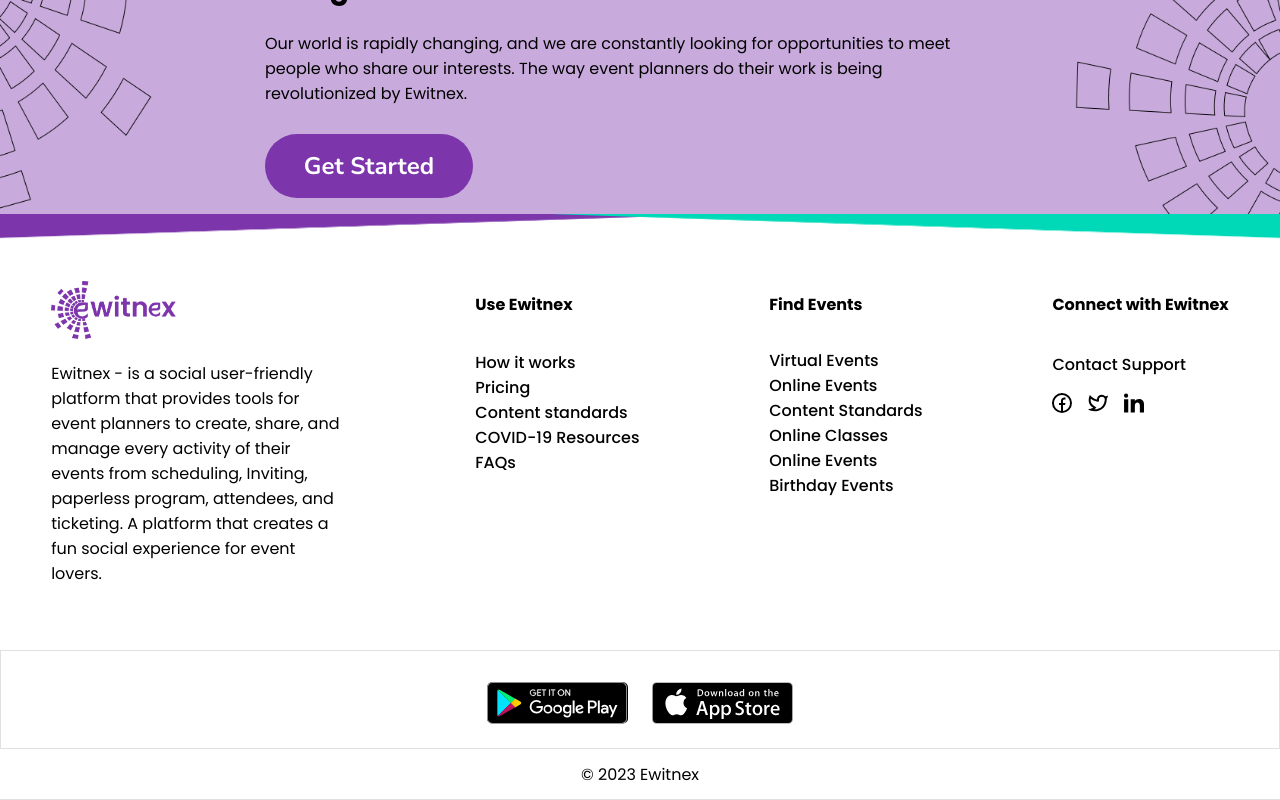
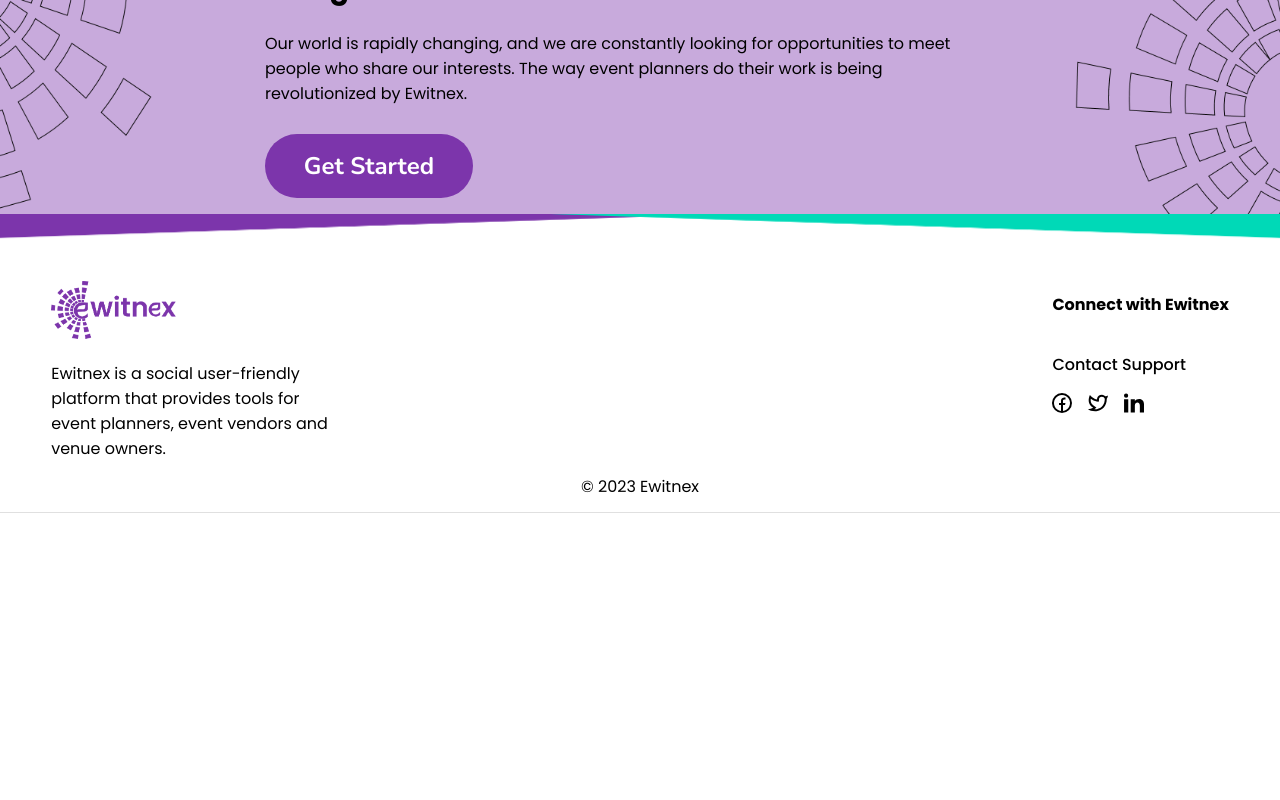
Before and after one commit to okorie2/ewitnex, a Next.js app: page /about in a window 1280 px wide. Shown: the part 1994-2794 px from the top of the page. After the commit the page ends 2507 px from the top, so only its background shows below. Built offline with nearby package versions, Linux system fonts and the light colour scheme.

Commit message:
fixed the waitlist

```diff
--- a/components/footer/publicSite.tsx
+++ b/components/footer/publicSite.tsx
@@ -1,142 +1,185 @@
 /** @jsxImportSource @emotion/react */
 
-
-import React from "react";
-import Link from "next/link";
-import Image from "next/image";
-import { screen } from "styles/theme";
-import { useMediaQuery } from "@mui/material";
-import Logo from "@/components/logo";
+import React from 'react';
+import Link from 'next/link';
+import Image from 'next/image';
+import { screen } from 'styles/theme';
+import { useMediaQuery } from '@mui/material';
+import { config } from '../../config/api';
+import Logo from '@/components/logo';
 
 export default function PublicSiteFooter() {
-  const isTablet = useMediaQuery("(max-width: 900px)" );
+  const isTablet = useMediaQuery('(max-width: 900px)');
   return (
     <div
       css={{
         fontFamily: "'Poppins', sans-serif",
-        background: "#fff",
-        zIndex: "35",
-        position: "relative",
+        background: '#fff',
+        zIndex: '35',
+        position: 'relative',
       }}
     >
       <div
         css={{
-          display: "flex",
-          flexDirection: isTablet ? "column" : "row",
-          gap: "3%",
-          justifyContent: "space-between",
-          padding: isTablet ? "0% 1.5rem":"0% 4%",
+          display: 'flex',
+          flexDirection: isTablet ? 'column' : 'row',
+          gap: '3%',
+          justifyContent: 'space-between',
+          padding: isTablet ? '0% 1.5rem' : '0% 4%',
         }}
       >
-        <div css={{ width: isTablet ? "90%" : "25%", marginTop: "-2%", marginBottom: isTablet ? "2rem" : ""}}>
-          <Logo image="/assets/pngs/logo.png" width={125.13} height={58.12} />
-          <p css = {{marginTop: "5%"}}>
-            Ewitnex - is a social user-friendly platform that provides tools for
-            event planners to create, share, and manage every activity of their
-            events from scheduling, Inviting, paperless program, attendees, and
-            ticketing. A platform that creates a fun social experience for event
-            lovers.
+        <div
+          css={{
+            width: isTablet ? '90%' : '25%',
+            marginTop: '-2%',
+            marginBottom: isTablet ? '2rem' : '',
+          }}
+        >
+          <Logo image='/assets/pngs/logo.png' width={125.13} height={58.12} />
+          <p css={{ marginTop: '5%' }}>
+            {config.production
+              ? 'Ewitnex - is a social user-friendly platform that provides tools for event planners to create, share, and manage every activity of their events from scheduling, Inviting, paperless program, attendees, and ticketing. A platform that creates a fun social experience for event lovers.'
+              : 'Ewitnex is a social user-friendly platform that provides tools for event planners, event vendors and venue owners.'}
           </p>
         </div>
+        {config.production ? (
+          <>
             <div>
-          <p css={{ fontWeight: "bold", marginBottom: isTablet ? "1rem" :"20%" }}>Use Ewitnex</p>
-          <Link href = "/how-it-works"><p css={{ fontWeight: "500", ":hover":{color: "#7C35AB"} }}>How it works</p></Link>
-          <p css={{ fontWeight: "500" }}>Pricing</p>
-          <p css={{ fontWeight: "500" }}>Content standards</p>
-          <p css={{ fontWeight: "500" }}>COVID-19 Resources</p>
-          <p css={{ fontWeight: "500" }}>FAQs</p>
+              <p
+                css={{
+                  fontWeight: 'bold',
+                  marginBottom: isTablet ? '1rem' : '20%',
+                }}
+              >
+                Use Ewitnex
+              </p>
+              <Link href='/how-it-works'>
+                <p css={{ fontWeight: '500', ':hover': { color: '#7C35AB' } }}>
+                  How it works
+                </p>
+              </Link>
+              <p css={{ fontWeight: '500' }}>Pricing</p>
+              <p css={{ fontWeight: '500' }}>Content standards</p>
+              <p css={{ fontWeight: '500' }}>COVID-19 Resources</p>
+              <p css={{ fontWeight: '500' }}>FAQs</p>
             </div>
             <div>
-          <p css={{ fontWeight: "bold", marginBottom:  isTablet ? "1rem" :"20%", marginTop: isTablet ? "2rem" : "" }}>Find Events</p>
-          <p css={{ fontWeight: "500" }}>Virtual Events</p>
-          <p css={{ fontWeight: "500" }}>Online Events</p>
-          <p css={{ fontWeight: "500" }}>Content Standards</p>
-          <p css={{ fontWeight: "500" }}>Online Classes</p>
-          <p css={{ fontWeight: "500" }}>Online Events</p>
-          <p css={{ fontWeight: "500" }}>Birthday Events</p>
+              <p
+                css={{
+                  fontWeight: 'bold',
+                  marginBottom: isTablet ? '1rem' : '20%',
+                  marginTop: isTablet ? '2rem' : '',
+                }}
+              >
+                Find Events
+              </p>
+              <p css={{ fontWeight: '500' }}>Virtual Events</p>
+              <p css={{ fontWeight: '500' }}>Online Events</p>
+              <p css={{ fontWeight: '500' }}>Content Standards</p>
+              <p css={{ fontWeight: '500' }}>Online Classes</p>
+              <p css={{ fontWeight: '500' }}>Online Events</p>
+              <p css={{ fontWeight: '500' }}>Birthday Events</p>
             </div>
+          </>
+        ) : null}
         <div>
-          <p css={{ fontWeight: "bold", marginBottom: isTablet ? "1rem" :"20%", marginTop: isTablet ? "2rem" : "" }}>Connect with Ewitnex</p>
-          <p css={{ fontWeight: "500" }}>Contact Support</p>
-          <div css = {{display:"flex", gap:"1rem", marginTop:"1rem", alignItems:"center"}}>
+          <p
+            css={{
+              fontWeight: 'bold',
+              marginBottom: isTablet ? '1rem' : '20%',
+              marginTop: isTablet ? '2rem' : '',
+            }}
+          >
+            Connect with Ewitnex
+          </p>
+          <p css={{ fontWeight: '500' }}>Contact Support</p>
+          <div
+            css={{
+              display: 'flex',
+              gap: '1rem',
+              marginTop: '1rem',
+              alignItems: 'center',
+            }}
+          >
             <Image
-              src = {"/assets/svgs/facebook.svg"}
-              alt = {"facebook"}
-              height = {20}
-              width = {20}
+              src={'/assets/svgs/facebook.svg'}
+              alt={'facebook'}
+              height={20}
+              width={20}
             />
             <Image
-              src = {"/assets/svgs/twitter.svg"}
-              alt = {"twitter"}
-              height = {20}
-              width = {20}
+              src={'/assets/svgs/twitter.svg'}
+              alt={'twitter'}
+              height={20}
+              width={20}
             />
             <Image
-              src = {"/assets/svgs/instagram.svg"}
-              alt = {"instagram"}
-              height = {20}
-              width = {20}
+              src={'/assets/svgs/instagram.svg'}
+              alt={'instagram'}
+              height={20}
+              width={20}
             />
           </div>
         </div>
       </div>
+      {config.production ? (
         <div
           css={{
-          display: "flex",
-          justifyContent: "center",
-          marginTop: "5%",
-          border: isTablet ? "" :"1px solid #E0e0e0",
-          padding: "0.5% 3% ",
-          paddingBottom: "1.5%",
+            display: 'flex',
+            justifyContent: 'center',
+            marginTop: '5%',
+            border: isTablet ? '' : '1px solid #E0e0e0',
+            padding: '0.5% 3% ',
+            paddingBottom: '1.5%',
           }}
         >
-
           <div
             css={{
-            display: isTablet ? "grid" :"flex",
-            gridTemplateColumns:"1fr 1fr",
-            width: isTablet ? "90vw":"",
-            alignItems: "center",
-            marginTop: "1.2rem",
-            gap: "1.5rem",
+              display: isTablet ? 'grid' : 'flex',
+              gridTemplateColumns: '1fr 1fr',
+              width: isTablet ? '90vw' : '',
+              alignItems: 'center',
+              marginTop: '1.2rem',
+              gap: '1.5rem',
             }}
           >
             <button
               css={{
-              background: "none",
-              border: "none",
-              outline: "none",
-              cursor: "pointer",
-              position: "relative",
-              width: isTablet ? "100%" :"11vw",
-              height: isTablet ? "7vh" :"6.5vh",
+                background: 'none',
+                border: 'none',
+                outline: 'none',
+                cursor: 'pointer',
+                position: 'relative',
+                width: isTablet ? '100%' : '11vw',
+                height: isTablet ? '7vh' : '6.5vh',
               }}
-            type="button"
+              type='button'
             >
-            <Image src="/assets/svgs/playstore.svg" alt="playstore" fill />
+              <Image src='/assets/svgs/playstore.svg' alt='playstore' fill />
             </button>
             <button
               css={{
-              background: "none",
-              border: "none",
-              outline: "none",
-              cursor: "pointer",
-              position: "relative",
-              width: isTablet ? "100%" :"11vw",
-              height: isTablet ? "7vh" : "6.5vh",
+                background: 'none',
+                border: 'none',
+                outline: 'none',
+                cursor: 'pointer',
+                position: 'relative',
+                width: isTablet ? '100%' : '11vw',
+                height: isTablet ? '7vh' : '6.5vh',
               }}
-            type="button"
+              type='button'
             >
-            <Image src="/assets/svgs/appstore.svg" alt="appstore" fill />
+              <Image src='/assets/svgs/appstore.svg' alt='appstore' fill />
             </button>
           </div>
         </div>
+      ) : null}
       <div
         css={{
-          padding: "1% 0",
-          textAlign: "center",
-          borderBottom: "1px solid #E0e0e0",
-          marginBlock:isTablet ? "0.5rem":""
+          padding: '1% 0',
+          textAlign: 'center',
+          borderBottom: '1px solid #E0e0e0',
+          marginBlock: isTablet ? '0.5rem' : '',
         }}
       >
         © 2023 Ewitnex
--- a/components/header/index.tsx
+++ b/components/header/index.tsx
@@ -4,6 +4,7 @@ import React, { useMemo, useState, useEffect } from 'react';
 import Image from 'next/image';
 import Link from 'next/link';
 import { useRouter } from 'next/router';
+import { config } from '../../config/api';
 import { useMediaQuery } from '@mui/material';
 import Logo from '@/components/logo';
 import { screen } from 'styles/theme';
@@ -56,8 +57,6 @@ export default function Navbar() {
     }
   }, [router.route]);
 
-  const waitlist: boolean = true;
-
   return (
     <>
       <div
@@ -83,7 +82,7 @@ export default function Navbar() {
         }}
       >
         <Logo image='/assets/pngs/logo.png' />
-        {!waitlist ? (
+        {config.production ? (
           <>
             <div
               css={{
--- a/config/api.ts
+++ b/config/api.ts
@@ -1,3 +1,4 @@
 export const config = {
   API_BASE_URL: "https://ewitnex-backend.onrender.com/api/v1",
+  production: false
 };
--- a/redux/auth/thunkAction.ts
+++ b/redux/auth/thunkAction.ts
@@ -33,7 +33,7 @@ export const signUp = createAsyncThunk('auth/signup', async (data: IFormData, th
 export const signIn = createAsyncThunk('auth/signin', async (data: ISignInFormData, thunkAPI) => {
     try {
         const response = await useAxios({
-            url: `${config.API_BASE_URL}/users/login`,
+            url: `${config.API_BASE_URL}/auth/signin`,
             method: 'post',
             data: data,
         });
```
Also changed, not shown: fragments/waitlist/index.tsx (+3 -4 lines), pages/index.tsx (+15 -13 lines), redux/user/thunkAction.ts (+4 -4 lines), redux/waitlist/thunkAction.ts (line endings or trailing spaces). Lines whose indentation alone changed are shown as unchanged.
